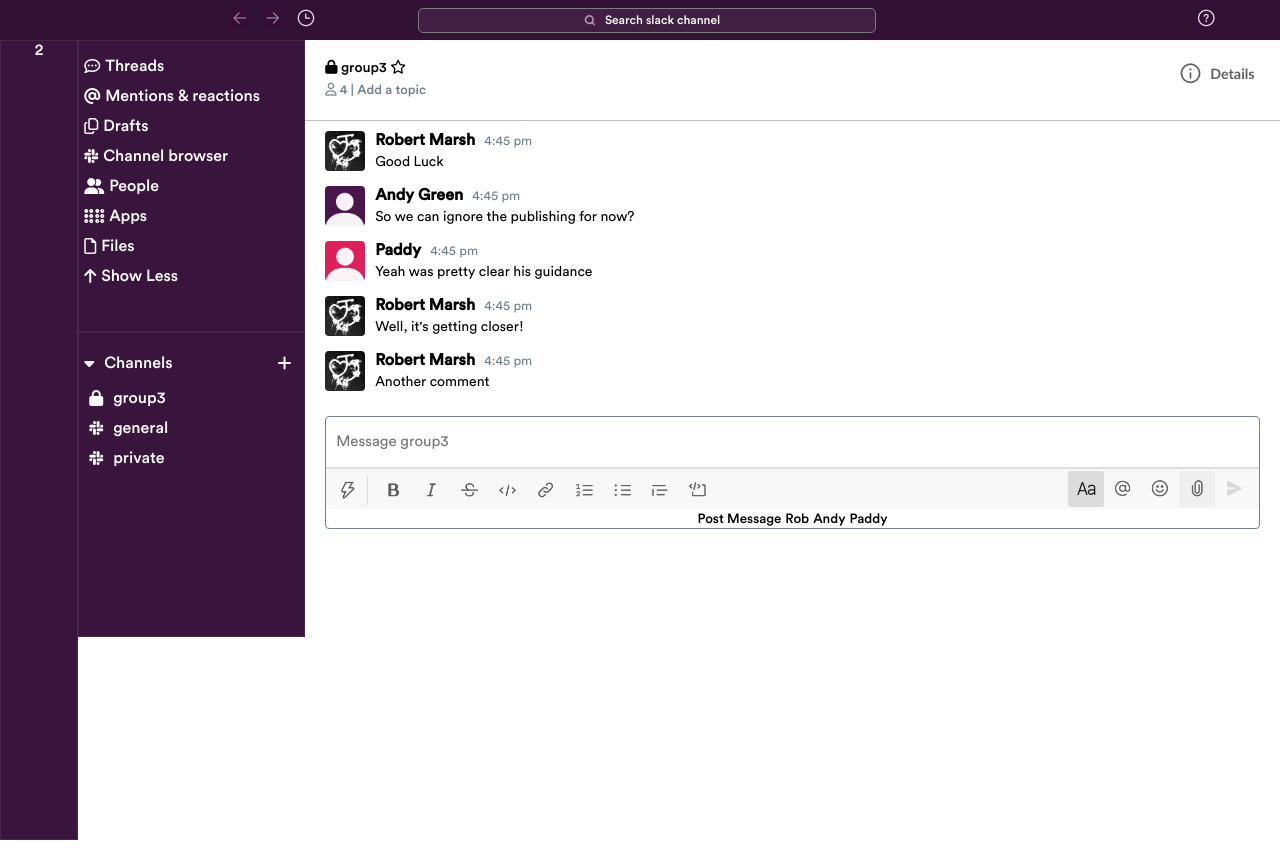
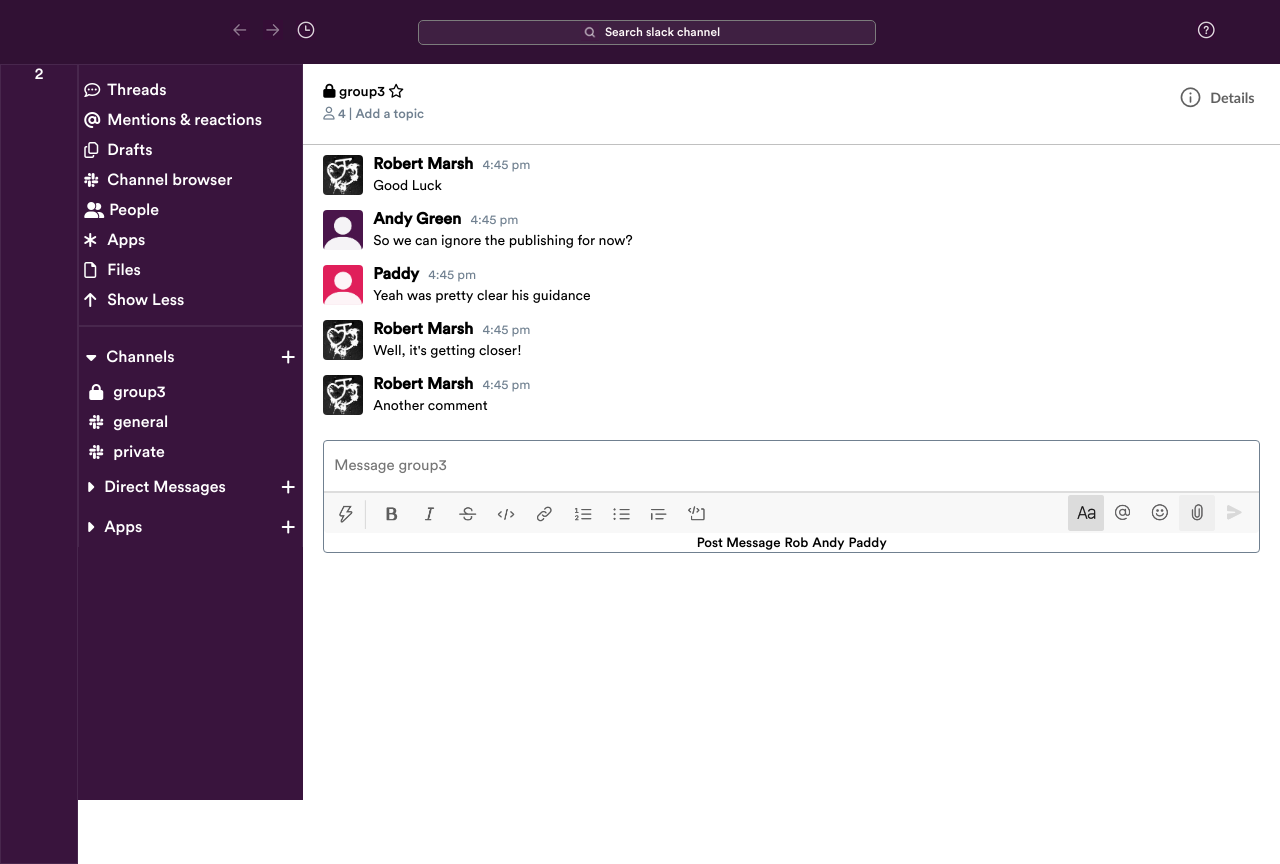
Before and after one commit to Paddyaa5/slackProject, a React (Create React App) app: page / in a window 1280 px wide. Before the commit the page ends 840 px from the top, so only its background shows below. Built offline with nearby package versions, Linux system fonts and the light colour scheme.

Commit message:
refined css on toolbar and channels

```diff
--- a/src/components/Channels.css
+++ b/src/components/Channels.css
@@ -1,7 +1,11 @@
+#column{
+    height: 92vh;
+    background-color: #39143D;
+    width: 225px;
+}
+
 #Cats{
-    padding-top: 10px;
-    width: 225px;
-    height: 280px;
+    padding: 10px 0;
     background-color: #39143D;
     border: #48274D solid 1px;
     text-align: left;
@@ -11,34 +15,36 @@
     height: 30px;
     display: flex;
     align-items: center;
+    justify-content: space-between;
     font-size: 16px;
-    margin-left: 5px;
+    padding-left: 5px;
 }
 .categories p{
     margin-left: 5px;
+    width: 195px;
 }
 .categories:hover{
     background-color: #2F639E;
 }
 #Channels{
     padding-top: 10px;
-    width: 225px;
-    height: 293px;
     background-color: #39143D;
     border: #48274D solid 1px;
+    border-bottom: none;
     text-align: left;
     color: white;
 }
 .header p{
     padding-left: 10px;
-    margin-right: 105px;
+    width: 190px;
 }
 .header{
     height: 40px;
     display: flex;
     align-items: center;
+    justify-content: space-between;
     font-size: 16px;
-    margin-left: 5px;
+    margin: 0 7px;
 }
 .channels{
     padding-left: 10px;
--- a/src/components/Channels.js
+++ b/src/components/Channels.js
@@ -3,7 +3,7 @@
 
 const Channels = () =>{
     return (
-        <div>
+        <div id="column">
             <div id="Cats">
                 <div className="categories">
                     <i class="far fa-comment-dots"></i>
@@ -21,7 +21,7 @@
                     <i class="fas fa-user-friends"></i>
                     <p>People</p></div>
                 <div className="categories">
-                    <i class="fas fa-braille"></i>
+                    <i class="fas fa-asterisk"></i>
                     <p>Apps</p></div>
                 <div className="categories">
                     <i class="far fa-file"></i>
@@ -48,6 +48,16 @@
                     <i class="fab fa-slack-hash"></i>
                     <p>private</p>
                 </div>
+                <div className="header">
+                    <i class="fas fa-caret-right"></i>
+                    <p>Direct Messages</p>
+                    <i class="fas fa-plus"></i>
+                </div>
+                <div className="header">
+                    <i class="fas fa-caret-right"></i>
+                    <p>Apps</p>
+                    <i class="fas fa-plus"></i>
+                </div>
             </div>
         </div>
     )
--- a/src/components/Toolbar.css
+++ b/src/components/Toolbar.css
@@ -1,6 +1,6 @@
 #Toolbar{
     background-color: #311134;
-    height: 40px;
+    height: 8vh;
     color: white;
     text-align: center;
     display: flex;
```
